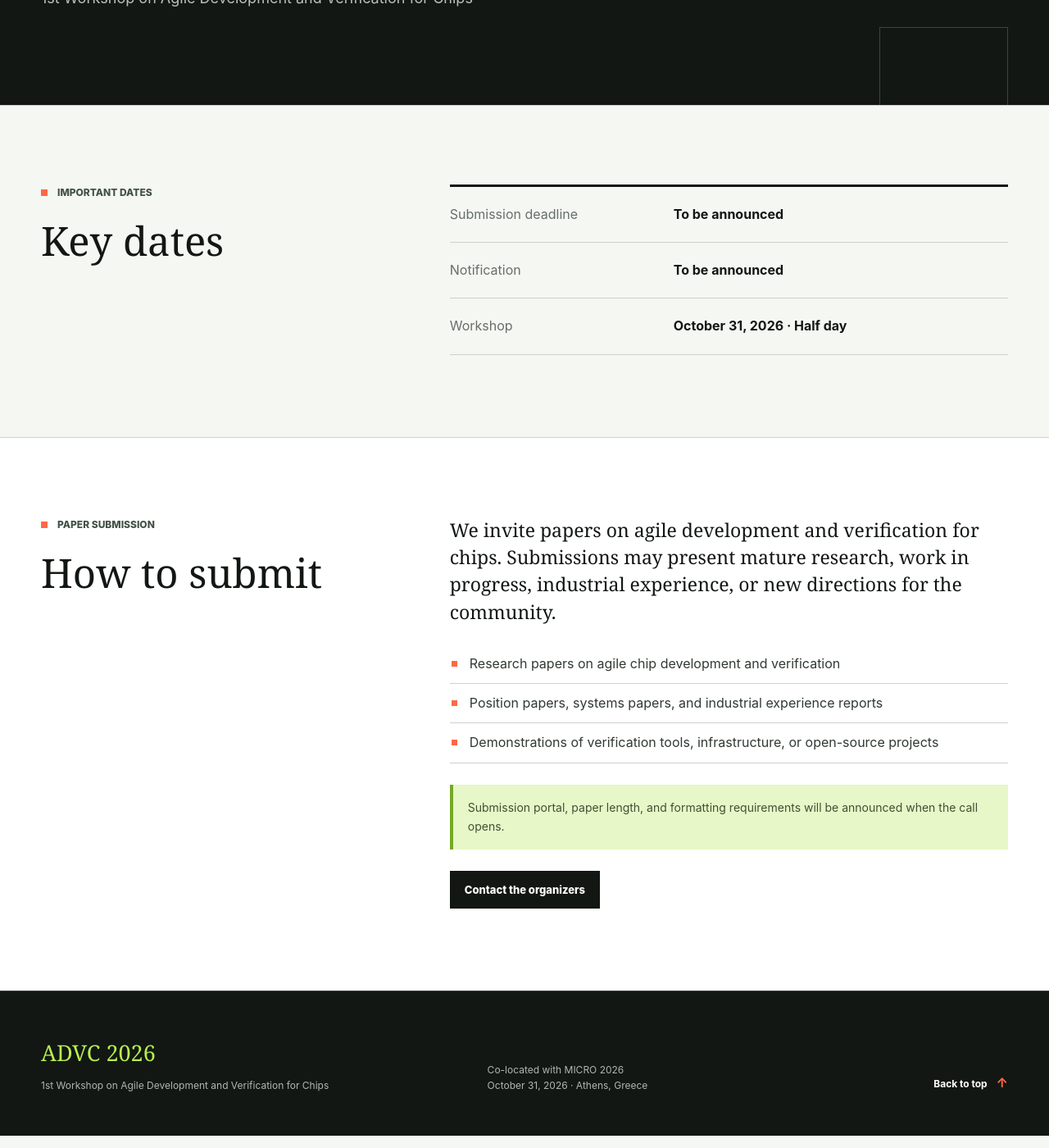
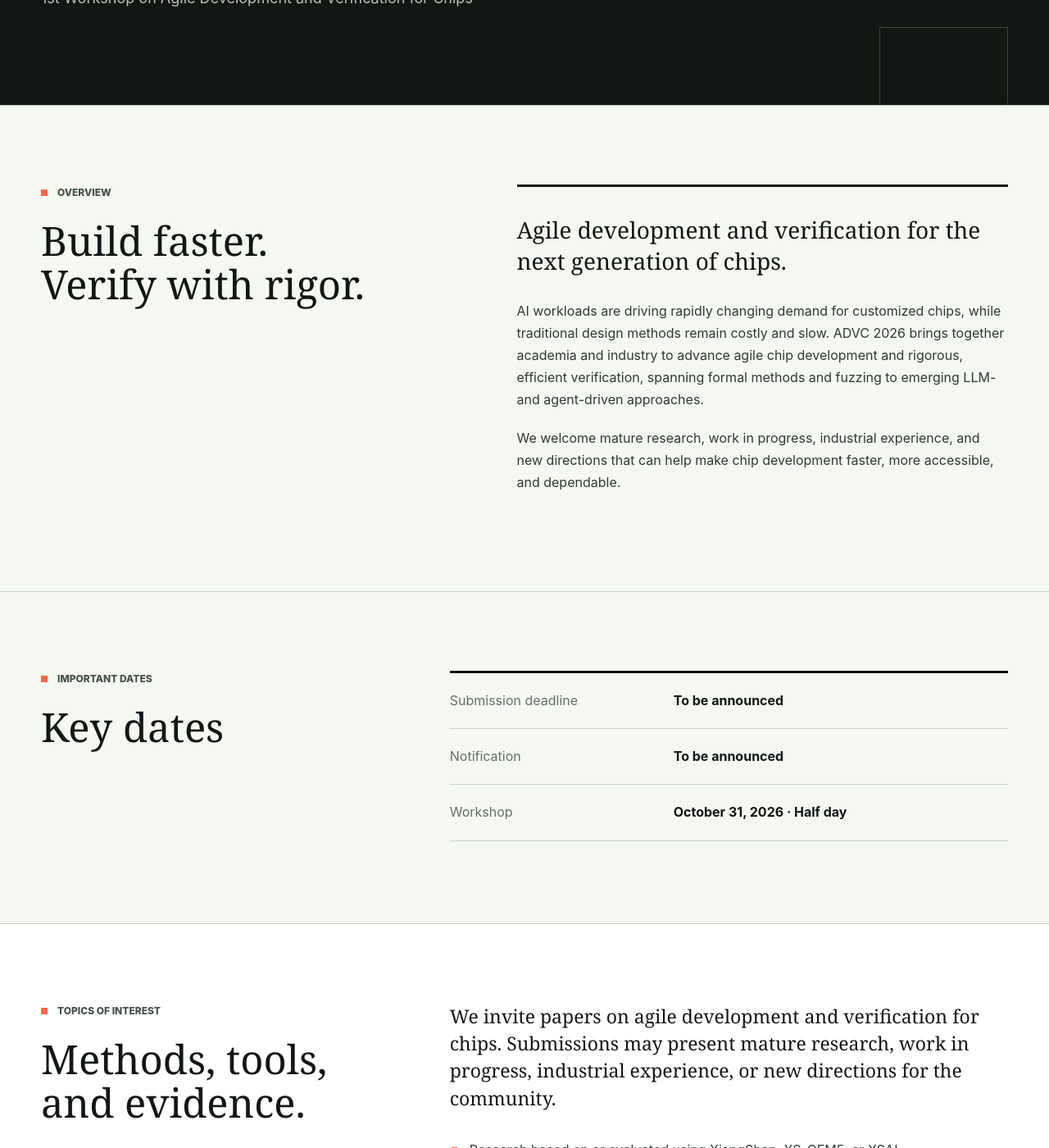
Before and after one commit to OpenXiangShan/workshop, a Jekyll site: the page built from cfp.md, in a window 1280 px wide and 1400 px high, scrolled down 316 px. Shown: the whole window at 82% size. Built offline with Jekyll 4.4.1, drawn with Linux system fonts in a browser that asks for light colours; some of the changed text lies outside the part shown.

Commit message:
update call for papers

```diff
--- a/cfp.md
+++ b/cfp.md
@@ -10,6 +10,18 @@ description: Submission information and important dates for ADVC 2026.
   <p class="eyebrow">01 / Participate</p>
   <h1>Call for Papers</h1>
   <p>{{ workshop.title }}</p>
+</section>
+
+<section class="section about">
+  <div class="section-heading">
+    <p class="section-kicker">Overview</p>
+    <h2>Build faster.<br>Verify with rigor.</h2>
+  </div>
+  <div class="reading-width lead-copy">
+    <p class="lede">Agile development and verification for the next generation of chips.</p>
+    <p>AI workloads are driving rapidly changing demand for customized chips, while traditional design methods remain costly and slow. ADVC 2026 brings together academia and industry to advance agile chip development and rigorous, efficient verification, spanning formal methods and fuzzing to emerging LLM- and agent-driven approaches.</p>
+    <p>We welcome mature research, work in progress, industrial experience, and new directions that can help make chip development faster, more accessible, and dependable.</p>
+  </div>
 </section>
 
 <section class="section dates">
@@ -29,18 +41,59 @@ description: Submission information and important dates for ADVC 2026.
 <section class="section submission">
   <div class="content-grid">
     <div>
-      <p class="section-kicker">Paper submission</p>
-      <h2>How to submit</h2>
+      <p class="section-kicker">Topics of interest</p>
+      <h2>Methods, tools,<br>and evidence.</h2>
     </div>
     <div>
       <p>We invite papers on agile development and verification for chips. Submissions may present mature research, work in progress, industrial experience, or new directions for the community.</p>
+      <ul>
+        <li>Research based on or evaluated using XiangShan, XS-GEM5, or XSAI</li>
+        <li>Optimizations for XiangShan, including
+          <ul>
+            <li>Microarchitectural features for improved PPA (power, performance, and area)</li>
+            <li>Compiler optimizations targeting the XiangShan microarchitecture</li>
+            <li>Architectural security of XiangShan</li>
+            <li>Testing and verification of XiangShan</li>
+            <li>Calibration between XiangShan and XS-GEM5</li>
+          </ul>
+        </li>
+        <li>Agile hardware development tools, infrastructure, or workflows for
+          <ul>
+            <li>Functional and performance verification</li>
+            <li>Rapid performance exploration and evaluation</li>
+            <li>Adoption of AI and AI agents in hardware development</li>
+            <li>Acceleration of RTL simulation</li>
+            <li>AI-native hardware programming languages</li>
+          </ul>
+        </li>
+      </ul>
+    </div>
+  </div>
+</section>
+
+<section class="section">
+  <div class="content-grid">
+    <div>
+      <p class="section-kicker">Paper submission</p>
+      <h2>Bring your work<br>to the discussion.</h2>
+    </div>
+    <div>
+      <p>Submissions may present a research result, a position or systems paper, an industrial experience report, or a demonstration of a verification tool, infrastructure, or open-source project.</p>
       <ul>
         {% for type in workshop.contribution_types %}
           <li>{{ type }}</li>
         {% endfor %}
       </ul>
+      <p>We welcome the following forms of contribution:</p>
+      <ul>
+        <li><strong>Research papers:</strong> completed research with a clear problem, method, experimental evaluation, and conclusions.</li>
+        <li><strong>Position papers:</strong> perspectives on agile development or verification, including challenges, roadmaps, and open questions.</li>
+        <li><strong>Systems papers:</strong> working toolchains, platforms, infrastructure, or end-to-end systems, supported by evidence from use or evaluation.</li>
+        <li><strong>Industrial experience reports:</strong> workflows, scale, metrics, lessons learned, failures, and transferable insights from real projects.</li>
+        <li><strong>Demonstrations:</strong> live presentations of tools, infrastructure, or open-source projects, describing the demonstration, its dependencies, and availability.</li>
+      </ul>
       <p class="notice">Submission portal, paper length, and formatting requirements will be announced when the call opens.</p>
-      <a class="button" href="mailto:{{ workshop.contact_email }}?subject=ADVC%202026%20paper">Contact the organizers</a>
+      <a class="button button-dark" href="mailto:{{ workshop.contact_email }}?subject=ADVC%202026%20paper">Contact the organizers</a>
     </div>
   </div>
 </section>
```
